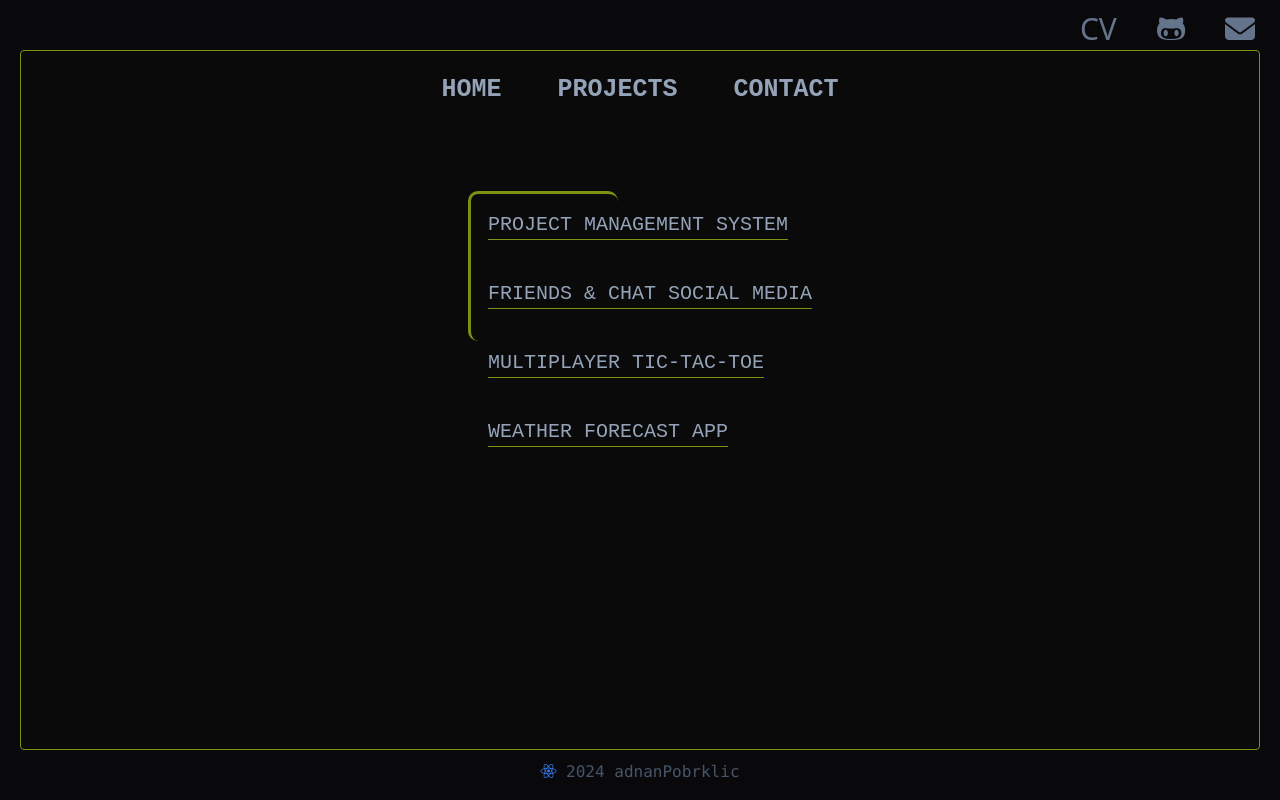
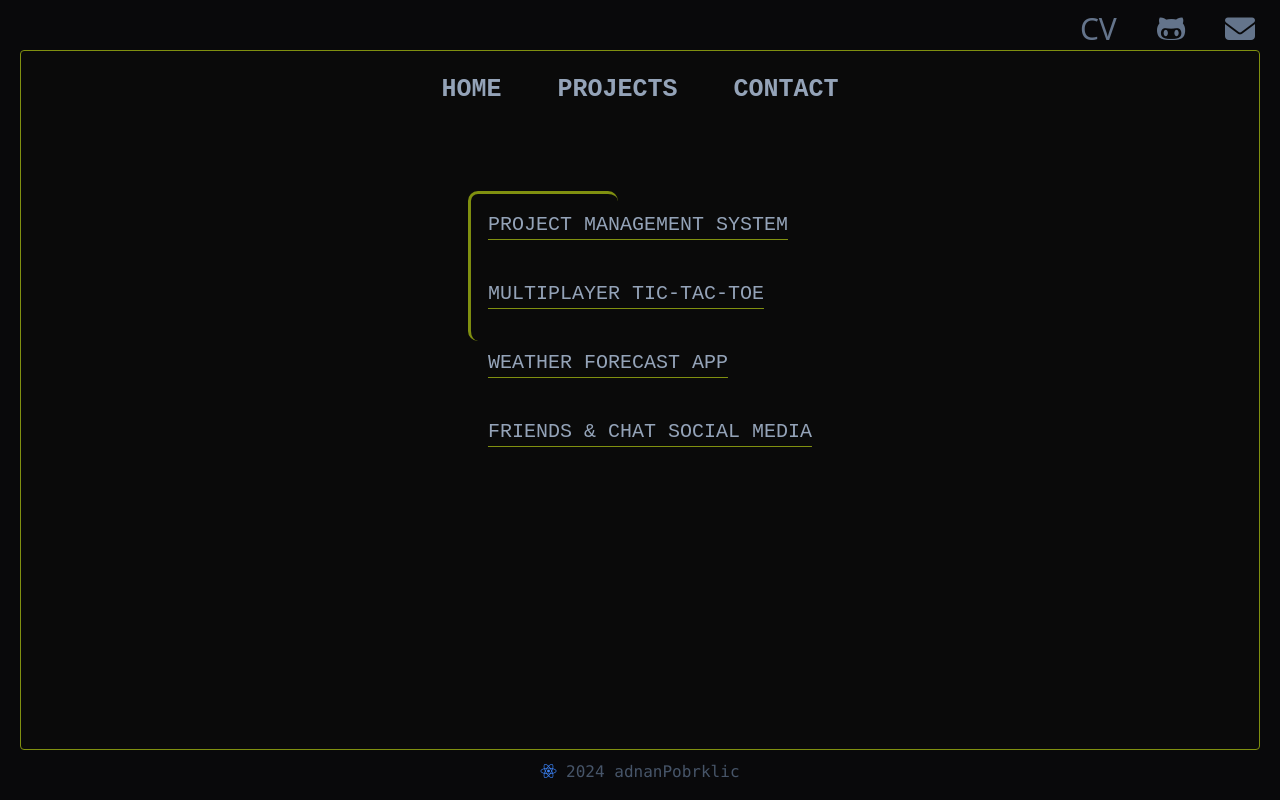
Before and after one commit to AdnanPobrklic/portfolio, a React (Vite) app: page / in a window 1280 px wide. Both pictures are taken after a click on the item "PROJECTS". Built offline with nearby package versions, Linux system fonts and the light colour scheme; a web font is replaced by a local one.

Commit message:
Update Projects.jsx

```diff
--- a/src/Components/Projects.jsx
+++ b/src/Components/Projects.jsx
@@ -61,27 +61,27 @@ export default function Projects({ color }) {
                 }
             case 1:
                 return {
-                    title: "Friends & Chat social media",
-                    desc: "is a basic social networking platform I developed, which could also be described as a community interaction hub. It allows users to create and update their profiles, add friends, and engage in real-time conversations with them. The platform boasts features such as real-time updates, online status indicators, read receipts, and friend management functionalities. This project highlights my ability to create interactive and user-friendly environments, handle real-time data, and manage user relationships.",
-                    viewSite: "https://friends-chat-a8iu.onrender.com",
-                    repo: "https://github.com/AdnanPobrklic/friends-chat",
-                    stack: ["react", "node", "mongodb"]
-                };
-            case 2:
-                return {
                     title: "Multiplayer Tic-tac-toe",
                     desc: "is a game I developed with the intention of showcasing my expertise in bit more challenging areas of backend development, specifically sockets. The game features a a multiplayer mode. In the multiplayer mode, a link is generated which allows a second player to join the game.And asingle-player mode, where moves are randomly selected.",
                     viewSite: "https://tic-tac-toe-jvaa.onrender.com",
                     repo: "https://github.com/AdnanPobrklic/mutliplayer-tic-tac-toe",
                     stack: ["react", "node"]
-                };
-            case 3:
+                }
+            case 2:
                 return {
                     title: "Weather forecast app",
                     desc: "is an application designed to showcase my skills in effectively fetching and retrieving data, as well as displaying it on the frontend. This application utilizes the weahterapi to fetch latest weather data, providing users with accurate and up-to-date information.",
                     viewSite: "https://weather-forecast-adnanp.netlify.app",
                     repo: "https://github.com/AdnanPobrklic/weather-forecast",
                     stack: ["react"]
+                };
+            case 3:
+                return {
+                    title: "Friends & Chat social media",
+                    desc: "is a basic social networking platform I developed, which could also be described as a community interaction hub. It allows users to create and update their profiles, add friends, and engage in real-time conversations with them. The platform boasts features such as real-time updates, online status indicators, read receipts, and friend management functionalities. This project highlights my ability to create interactive and user-friendly environments, handle real-time data, and manage user relationships.",
+                    viewSite: "https://friends-chat-a8iu.onrender.com",
+                    repo: "https://github.com/AdnanPobrklic/friends-chat",
+                    stack: ["react", "node", "mongodb"]
                 };
             default:
                 return {
```
